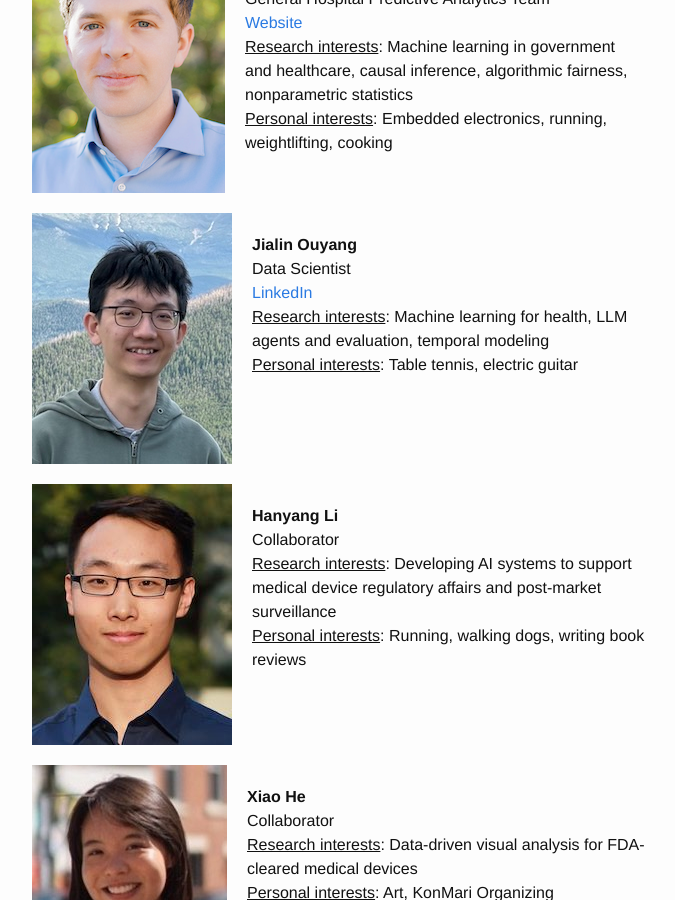
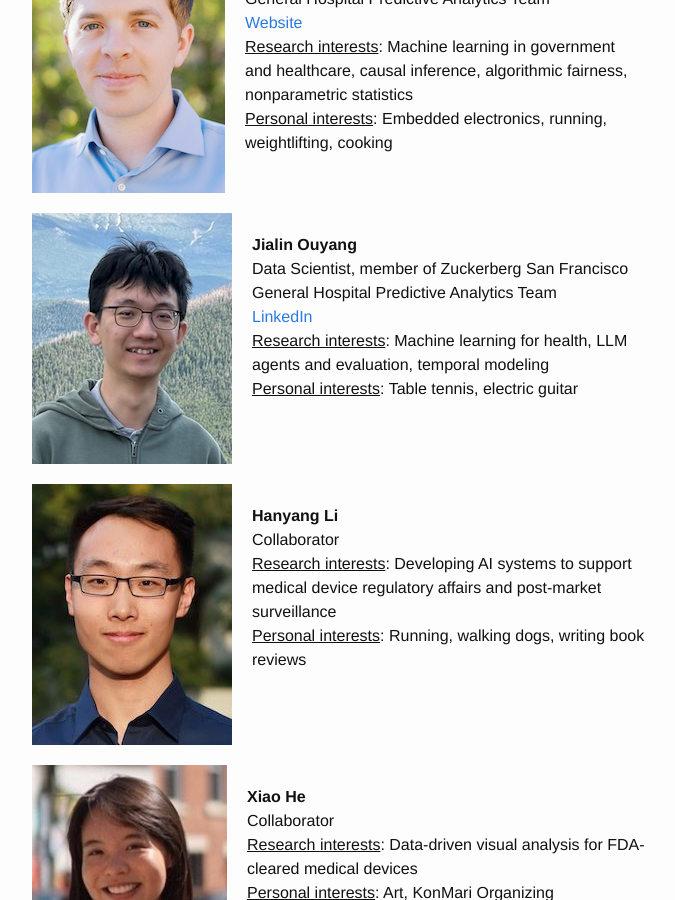
Before and after one commit to jjfeng/jjfeng.github.io, a Jekyll site: the page built from team.html, in a window 1280 px wide and 900 px high, scrolled down 1609 px. Shown: the whole window, without its empty margins (258-933 px from the left). Built offline with Jekyll 4.4.1, drawn with Linux system fonts in a browser that asks for light colours.

Commit message:
update team

```diff
--- a/team.html
+++ b/team.html
@@ -103,7 +103,7 @@ Data scientist, member of Zuckerberg San Francisco General Hospital Predictive A
 <div style="margin: 20px; max-width: 400px">
     <b>Jialin Ouyang</b>
 <br/>
-Data Scientist
+Data Scientist, member of Zuckerberg San Francisco General Hospital Predictive Analytics Team
 <br/>
 <a href="https://www.linkedin.com/in/jialin-ouyang-927380134">LinkedIn</a>
 <br/>
```
